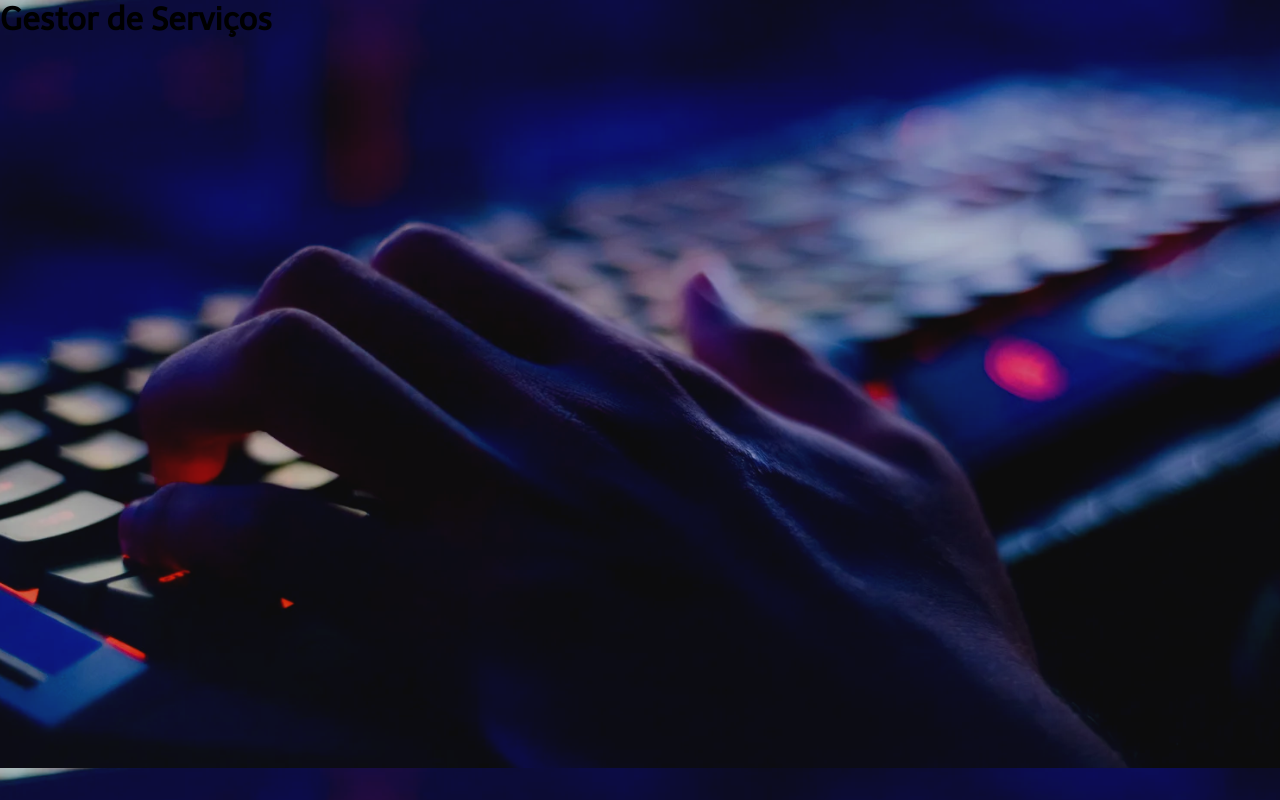
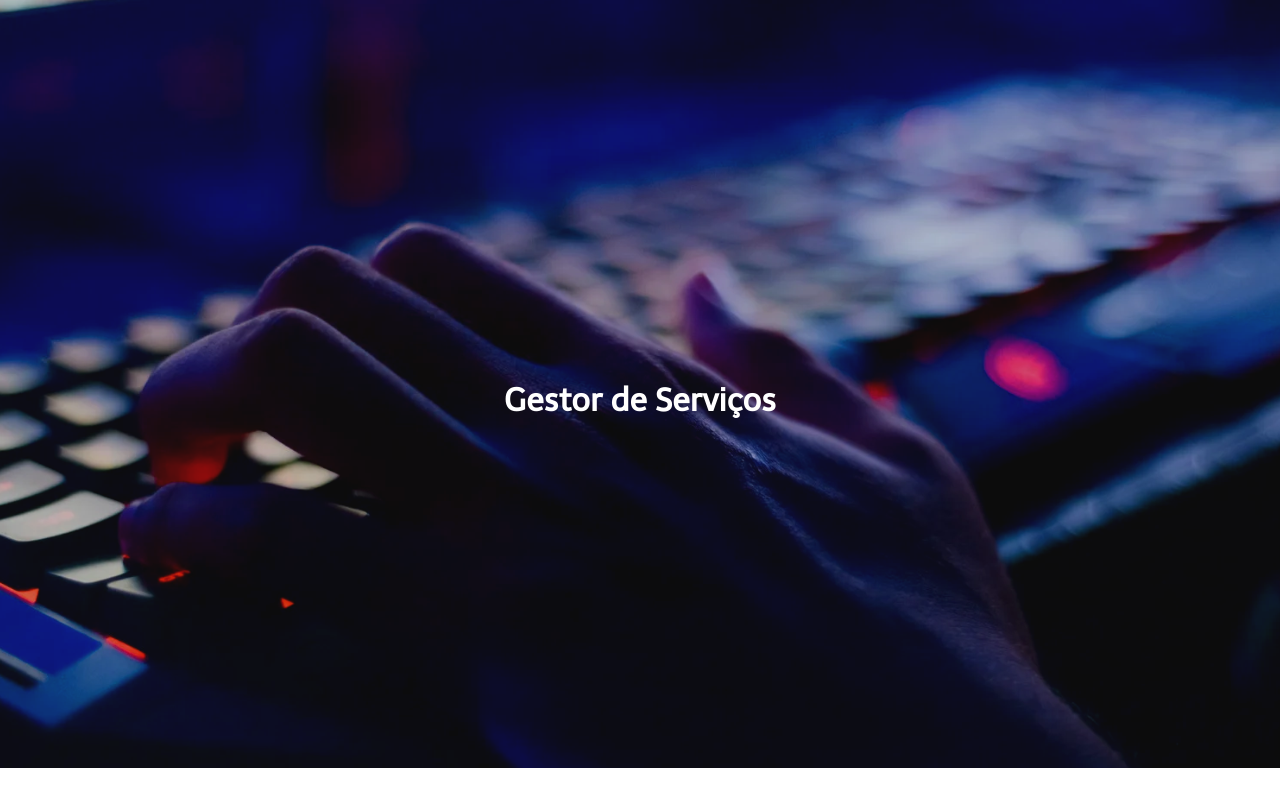
Before and after one commit to MarcioBADias/gestor-de-servicos-ti, a React (Vite) app: page / in a window 1280 px wide. Built offline with nearby package versions, Linux system fonts and the light colour scheme; a web font is replaced by a local one.

Commit message:
✔️ Comecando componente Login e ajustando css do app

```diff
--- a/src/app.jsx
+++ b/src/app.jsx
@@ -1,8 +1,10 @@
+import { Login } from '@/components/Login/Login'
+
 const App = () => {
   return (
-    <>
-      <h1>Gestor de Serviços</h1>
-    </>
+    <div className="app">
+      <Login />
+    </div>
   )
 }
 
--- /dev/null
+++ b/src/components/Login/Login.jsx
@@ -0,0 +1,11 @@
+import React from 'react'
+
+function Login() {
+  return (
+    <div>
+      <h1>Gestor de Serviços</h1>
+    </div>
+  )
+}
+
+export { Login }
--- a/src/index.css
+++ b/src/index.css
@@ -1,9 +1,23 @@
 @import url('https://fonts.googleapis.com/css2?family=Atomic+Age&family=Bree+Serif&family=Inconsolata:wght@200..900&family=Telex&display=swap');
 
+:root {
+  --color-light: #ffffff;
+  --color-primary: #181a4a;
+  --color-secondary: #6b7398;
+}
+
 * {
-  background: url(/Portal_Tech.png);
   box-sizing: border-box;
+  color: var(--color-light);
   font-family: 'Telex', serif;
   margin: 0;
   padding: 0;
 }
+
+.app {
+  display: flex;
+  justify-content: center;
+  align-items: center;
+  min-height: 100vh;
+  background: url(/Portal_Tech.png) no-repeat;
+}
```
